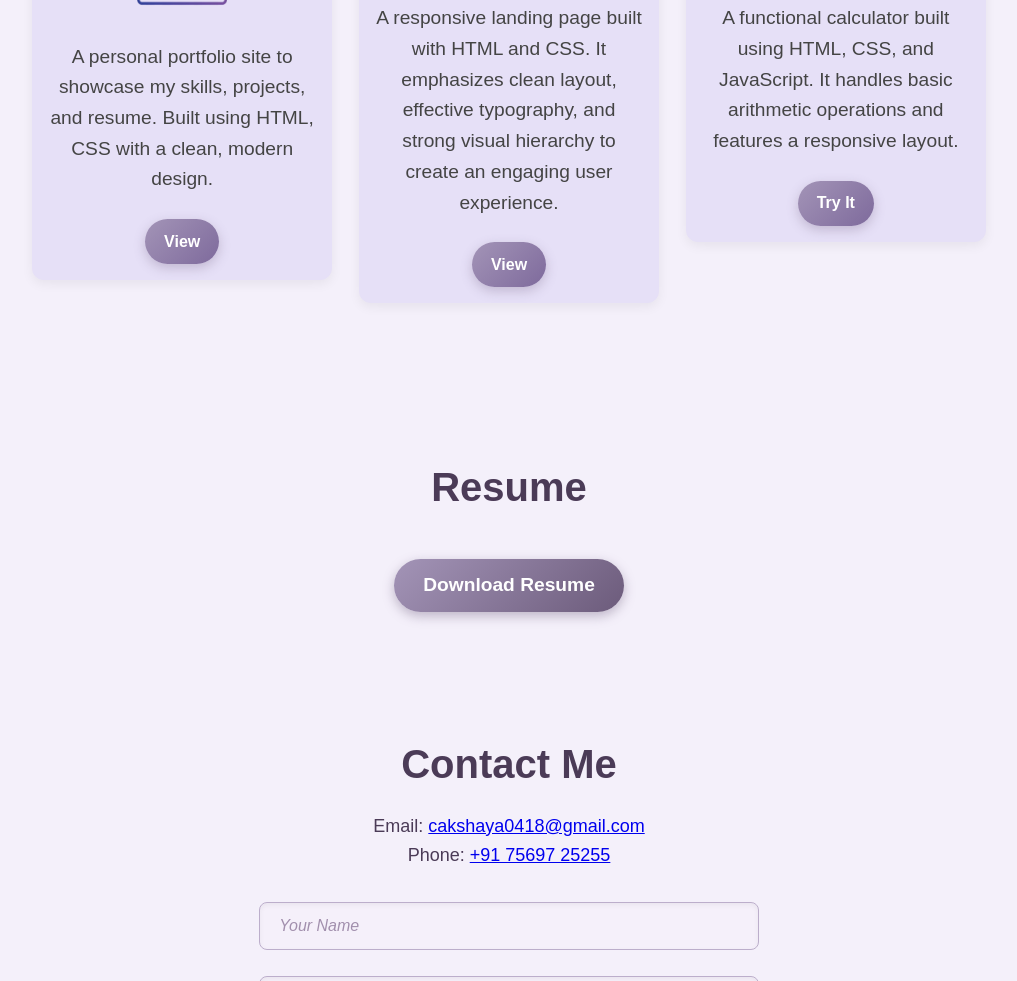
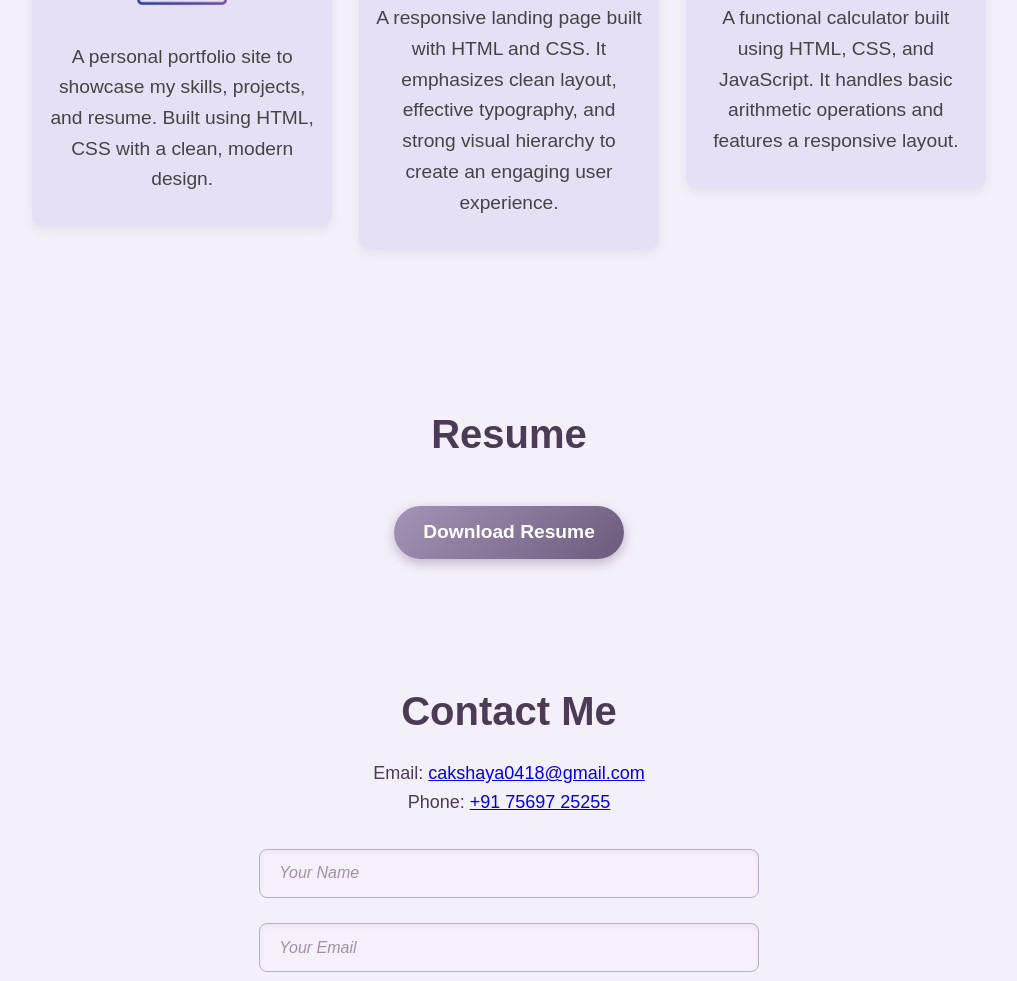
Before and after one commit to AkshayaChintagumpala/CODSOFT, a plain HTML site: page Task1- Portfolio/index.html in a window 1280 px wide. Shown: the part 1661-2642 px from the top of the page, without its empty margins (131-1148 px from the left). Drawn offline with Linux system fonts and the light colour scheme.

Commit message:
Removed view buttons and updated project descriptions

```diff
--- a/Task1- Portfolio/index.html
+++ b/Task1- Portfolio/index.html
@@ -67,7 +67,6 @@
     <img src="bagicon.jpg" alt="Portfolio Screenshot">
     <p>A personal portfolio site to showcase my skills, projects, and resume.
       Built using HTML, CSS with a clean, modern design.</p>
-    <a href="https://your-live-demo-link.com" class="project-button" target="_blank">View</a>
   </div>
 
   <div class="project">
@@ -76,7 +75,6 @@
     <p>A responsive landing page built with HTML and CSS.
        It emphasizes clean layout, effective typography, and strong visual hierarchy to create an engaging user experience.
 </p>
-    <a href="https://your-live-demo-link.com" class="project-button" target="_blank">View</a>
   </div>
 
   <div class="project">
@@ -84,7 +82,6 @@
     <img src="calculatoricon.jpg" alt="Calculator Screenshot">
     <p>A functional calculator built using HTML, CSS, and JavaScript.
       It handles basic arithmetic operations and features a responsive layout.</p>
-    <a href="https://your-live-demo-link.com" class="project-button" target="_blank">Try It</a>
   </div>
 </section>
 
--- a/Task1- Portfolio/style.css
+++ b/Task1- Portfolio/style.css
@@ -369,26 +369,6 @@ h2 {
   text-decoration: underline;
   color: #4b3b57;
 }
-.project-button {
-  display: inline-block;
-  margin-top: 1rem;
-  padding: 0.6rem 1.2rem;
-  background: linear-gradient(135deg, #a394b7, #7e6a9c);
-  color: #fff;
-  font-size: 1rem;
-  font-weight: 600;
-  text-decoration: none;
-  border-radius: 30px;
-  box-shadow: 0 4px 12px rgba(108, 91, 123, 0.3);
-  transition: background-color 0.3s ease, transform 0.2s ease, box-shadow 0.3s ease;
-}
-
-.project-button:hover {
-  background: linear-gradient(135deg, #7e6a9c, #a394b7);
-  color:white;
-  transform: translateY(-3px);
-  box-shadow: 0 6px 18px rgba(108, 91, 123, 0.5);
-}
 
 .resume {
   background-color: #f4f0fa;
```
